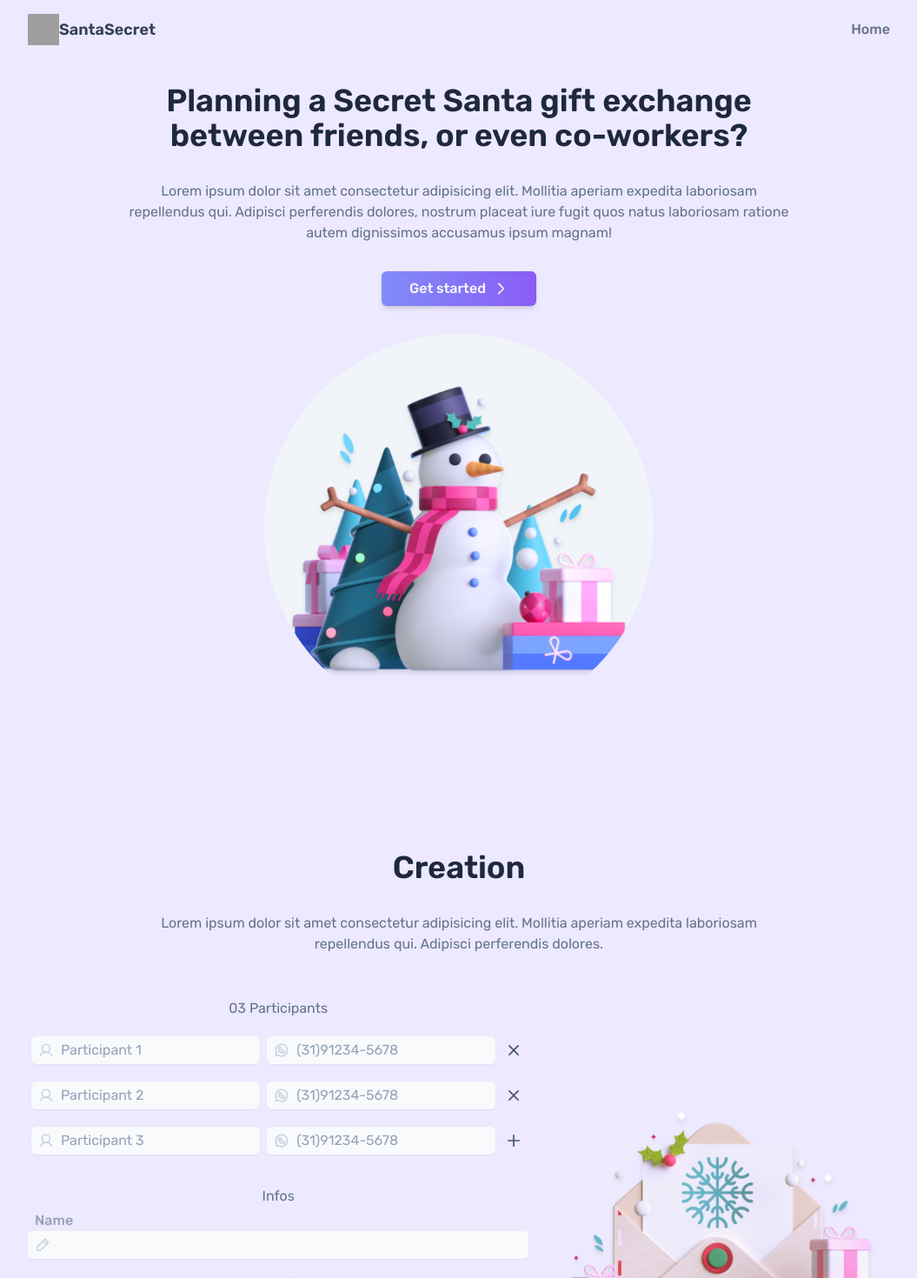
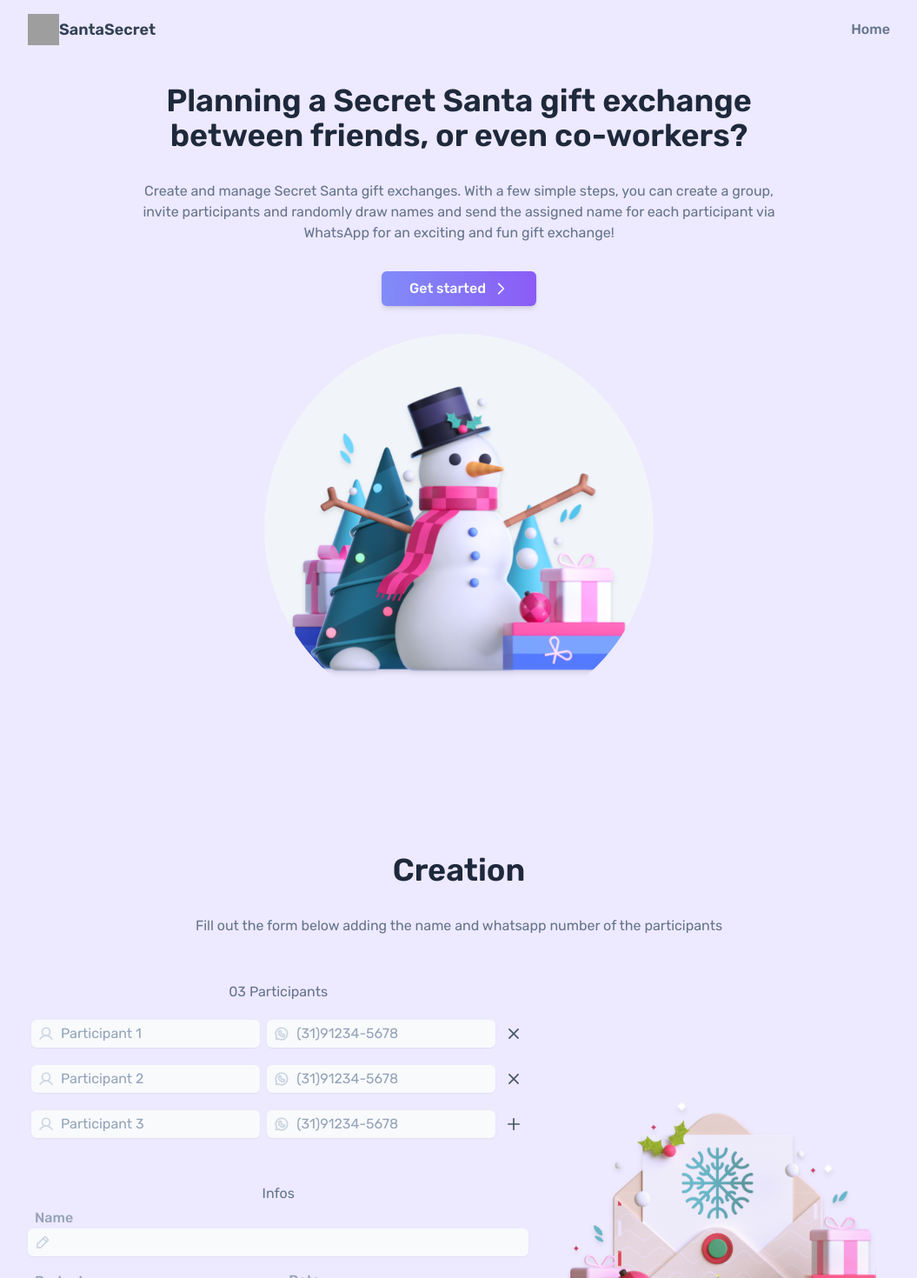
Before and after one commit to eoisaac/secret_santa, a React (Vite) app: page / in a window 1280 px wide. Shown: the top 1470 px of the page at 87% size, without its empty margins (112-1167 px from the left). Built offline with nearby package versions, Linux system fonts and the light colour scheme; grey boxes are pictures that could not be loaded.

Commit message:
:recycle: refactor: creation form initial inputs

```diff
--- a/src/pages/Creation/components/CreationForm/index.tsx
+++ b/src/pages/Creation/components/CreationForm/index.tsx
@@ -45,6 +45,9 @@ export const CreationForm = ({ errors }: CreationFormProps) => {
             )
           })}
         </ul>
+        <div className="w-full  pt-2 text-start text-sm text-rose-500">
+          {errors.participants && errors.participants.message}
+        </div>
       </fieldset>
       <fieldset
         className="flex w-full flex-col items-center justify-start
--- a/src/pages/Creation/components/ParticipantField/index.tsx
+++ b/src/pages/Creation/components/ParticipantField/index.tsx
@@ -5,6 +5,7 @@ import {
   UseFieldArrayRemove,
   UseFormRegister,
 } from 'react-hook-form'
+import { v4 as uuidv4 } from 'uuid'
 import { FieldErrors } from '../../../../@types/form'
 import { Button } from '../../../../components/Button'
 import { InputField } from '../../../../components/InputField'
@@ -29,7 +30,7 @@ export const ParticipantField = ({
   register,
 }: ParticipantFieldProps) => {
   const handleAddParticipant = () => {
-    add({ name: '', number: '' })
+    add({ id: uuidv4(), name: '', number: '', pair: '' })
   }
 
   const handleRemoveParticipant = () => {
--- a/src/pages/Creation/index.tsx
+++ b/src/pages/Creation/index.tsx
@@ -1,6 +1,7 @@
 import { zodResolver } from '@hookform/resolvers/zod'
 import { EnvelopeSimple } from 'phosphor-react'
 import { FormProvider, useForm } from 'react-hook-form'
+import { v4 as uuidv4 } from 'uuid'
 import * as zod from 'zod'
 import { Button } from '../../components/Button'
 import { CreationForm } from './components/CreationForm'
@@ -12,24 +13,28 @@ export const Creation = () => {
     date: zod.string().min(1, 'You must add the date'),
     participants: zod
       .object({
+        id: zod.string(),
         name: zod.string().min(1, 'You must add the name'),
         number: zod.string().min(1, 'You must add the number'),
+        pair: zod.string(),
       })
       .array()
-      .min(3, 'You must add participants'),
+      .min(3, 'You must add at least 3 participants'),
     message: zod.string(),
   })
+  const MIN_PARTICIPANTS_AMOUNT = 3
 
   type CreationFormData = zod.infer<typeof creationFormSchema>
 
   const creationForm = useForm<CreationFormData>({
     resolver: zodResolver(creationFormSchema),
     defaultValues: {
-      participants: [
-        { name: '', number: '' },
-        { name: '', number: '' },
-        { name: '', number: '' },
-      ],
+      participants: [...new Array(MIN_PARTICIPANTS_AMOUNT)].map(() => ({
+        id: uuidv4(),
+        name: '',
+        number: '',
+        pair: '',
+      })),
     },
   })
 
@@ -58,9 +63,8 @@ export const Creation = () => {
           Creation
         </h1>
         <p>
-          Lorem ipsum dolor sit amet consectetur adipisicing elit. Mollitia
-          aperiam expedita laboriosam repellendus qui. Adipisci perferendis
-          dolores.
+          Fill out the form below adding the name and whatsapp number of the
+          participants
         </p>
       </div>
 
--- a/src/pages/Home/index.tsx
+++ b/src/pages/Home/index.tsx
@@ -19,10 +19,10 @@ export const Home = () => {
           co-workers?
         </h1>
         <p>
-          Lorem ipsum dolor sit amet consectetur adipisicing elit. Mollitia
-          aperiam expedita laboriosam repellendus qui. Adipisci perferendis
-          dolores, nostrum placeat iure fugit quos natus laboriosam ratione
-          autem dignissimos accusamus ipsum magnam!
+          Create and manage Secret Santa gift exchanges. With a few simple
+          steps, you can create a group, invite participants and randomly draw
+          names and send the assigned name for each participant via WhatsApp for
+          an exciting and fun gift exchange!
         </p>
 
         <a href="#creation">
```
Also changed, not shown: src/@types/app.d.ts (+3 -5 lines).
